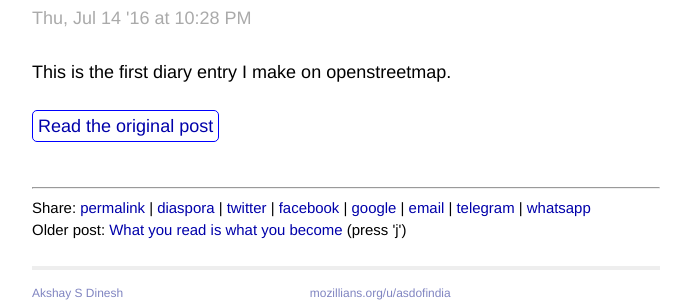
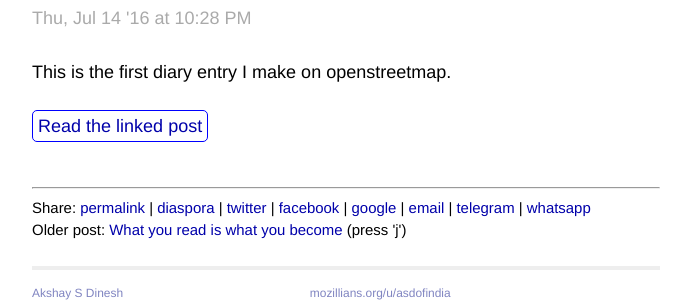
Before and after one commit to asdofindia/asdofindia.github.io, a Jekyll site: the page built from _posts/2016-07-15-osm-mapping-while-working-maps-me.md, in a window 1280 px wide. Shown: the part 300-602 px from the top of the page, without its empty margins (294-985 px from the left). Built offline with Jekyll 4.4.1, drawn with Linux system fonts in a browser that asks for light colours.

```diff
--- a/_layouts/post.html
+++ b/_layouts/post.html
@@ -6,7 +6,7 @@ layout: default
 <p class="meta">{{ page.date | date: "%a, %b %d '%y at %I:%M %p" }}</p>
 {{ content }}
 {% if page.link %}
-<a href="{{ page.link }}" class="linkButton">Read the original post</a><br><br>
+<a href="{{ page.link }}" class="linkButton">Read the linked post</a><br><br>
 {% endif %}
 </article>
 <hr>
```
Also changed, not shown: 1 other file.
